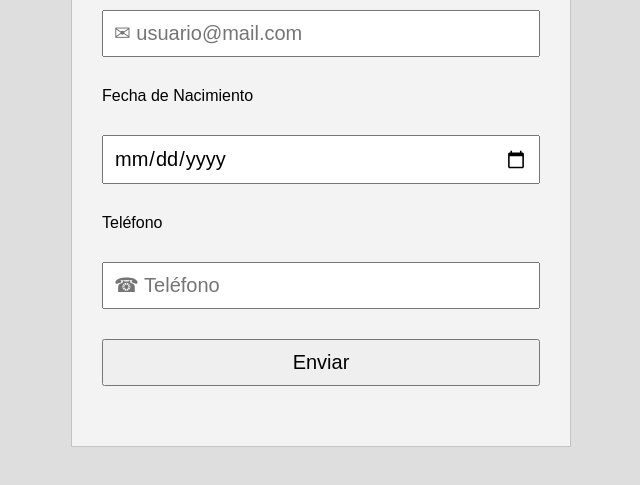
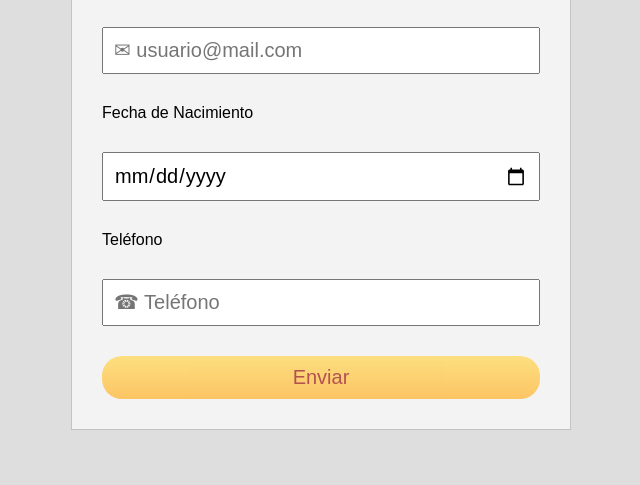
Before and after one commit to 29922-kamolina8/Solucion-L00433408, a plain HTML site: page Formularios/formContacto.html in a window 1280 px wide. Shown: the part 235-720 px from the top of the page, without its empty margins (319-959 px from the left). Drawn offline with Linux system fonts and the light colour scheme.

Commit message:
metodo get

```diff
--- a/Formularios/formContacto.html
+++ b/Formularios/formContacto.html
@@ -4,13 +4,12 @@
     <meta charset="utf-8">
     <title>Contacto</title>
     <meta name="viewport" content="width=device-width, initial-scale=1">
-
     <link rel="stylesheet" href="../Recursos/MisEstilos.css">
     <script src="../js/contacto.js" defer></script>
   </head>
 
   <body>
-    <form name="FormContacto" onsubmit="return validar();">
+    <form name="FormContacto" id="FormContacto" onsubmit="return validar();" method="get" action="formContactoEnviado.html">
       <h2>Contacto</h2>
 
       <p>Correo Electrónico</p>
@@ -22,7 +21,7 @@
       <p>Teléfono</p>
       <input type="text" id="txtTelefono" name="txtTelefono" placeholder="&#9742; Teléfono" required>
 
-      <input type="button" id="btnEnviar" value="Enviar" onclick="enviar(this)">
+      <input type="submit" id="btnEnviar" value="Enviar">
     </form>
   </body>
 </html>
```
Also changed, not shown: js/contacto.js (+10 -2 lines).
